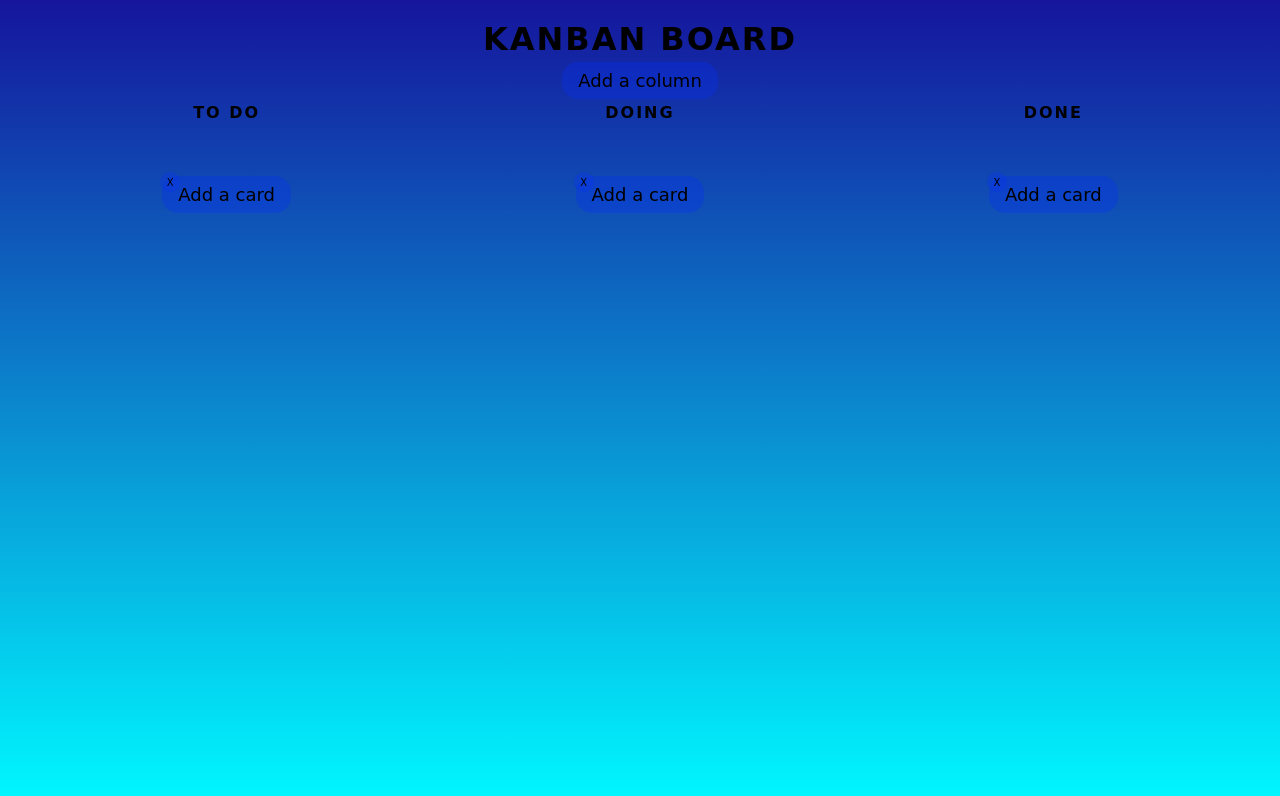
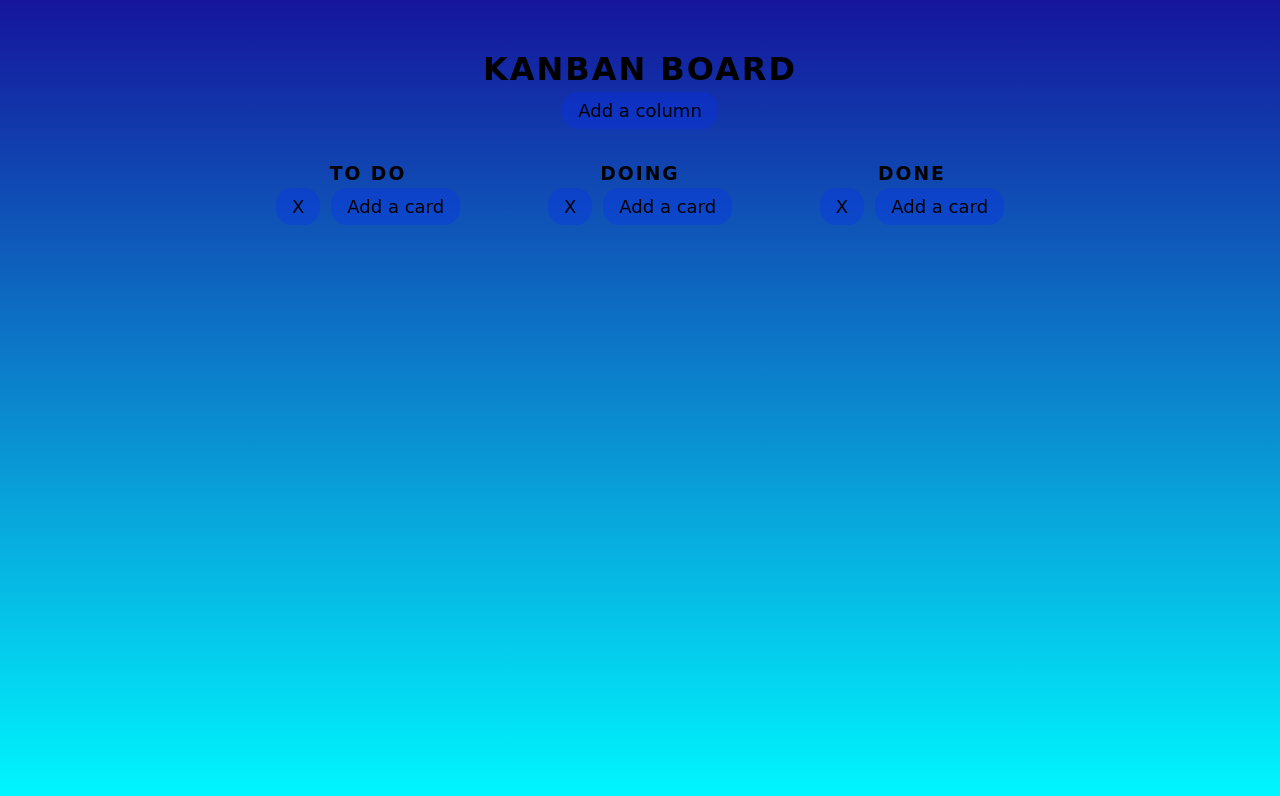
Before and after one commit to Ciri1987/kanban-trello, a website: page index.html in a window 1280 px wide. Drawn offline with nearby package versions, Linux system fonts and the light colour scheme; a web font is replaced by a local one.

Commit message:
Fix style.scss

```diff
--- a/index.html
+++ b/index.html
@@ -18,12 +18,10 @@
     </div>
     <script id="column-template" type="x-tmpl-mustache">
         <div class="column">
-            <h4 class="column-title">{{ name }}</h4>
+            <h3 class="column-title">{{ name }}</h3>
             <ul id={{ id }} class="column-card-list"></ul>
             <button class="btn-delete">X</button>
             <button class="add-card">Add a card</button>
-
-
         </div>
     </script>
     <script id="card-template" type="x-tmpl-mustache">
--- a/js/script.js
+++ b/js/script.js
@@ -48,11 +48,6 @@ document.addEventListener('DOMContentLoaded', function () {
                 this.element.parentNode.removeChild(this.element);
             }
         };
-
-
-
-
-
     }
 
     function Card(description) {
@@ -84,7 +79,7 @@ document.addEventListener('DOMContentLoaded', function () {
         name: 'Kanban Board',
         addColumn: function (column) {
             this.element.appendChild(column.element);
-            initSortable(column.id); //About this feature we will tell later
+            initSortable(column.id);
         },
         element: document.querySelector('#board .column-container')
     };
@@ -121,6 +116,4 @@ document.addEventListener('DOMContentLoaded', function () {
     todoColumn.addCard(card1);
     doingColumn.addCard(card2);
 
-
-
 });
--- a/sass/style.scss
+++ b/sass/style.scss
@@ -5,28 +5,27 @@
 }
 
 body {
-    margin: 0;
+    margin: 0 auto;
     background: linear-gradient(rgb(21, 21, 156), rgb(0, 247, 255)) fixed;
 }
 
 .board {
-    width: 100%;
+    width: 70%;
+    display: block;
     text-align: center;
     text-transform: uppercase;
     letter-spacing: 2px;
     text-shadow: #555555;
-    padding: 20px;
+    padding: 40px;
+    margin-top: 10px;
 }
 
 .column-container {
+    margin-top: 30px;
     display: flex;
-    align-items: flex-start;
-    justify-content: space-between;
+    align-items: center;
+    justify-content: center;
     flex-wrap: wrap;
-
-    div {
-        width: 33.3%;
-    }
 }
 
 button {
@@ -46,7 +45,8 @@ button {
 }
 
 .add-card,
-.create-column {
+.create-column,
+.btn-delete {
 
     color: black;
 
@@ -57,29 +57,19 @@ button {
     }
 }
 
-.btn-delete {
-    position: absolute;
-    font-size: 10px;
-    color: black;
-    width: 20px;
-    height: 20px;
-    margin: 0;
-    padding: 0;
 
+.card {
+    padding: 20px;
 }
 
-.card {
-    width: 100px;
-    height: 100px;
-    padding: 10px;
-    margin-top: 5px;
+.card-description {
 
+    background-color: rgb(196, 216, 216);
+    border-radius: 10px;
 }
-
-.card-description {}
 
 ul {
 
     list-style-type: none;
-    min-height: 50px;
+
 }
```
Also changed, not shown: css/style.css, 1 other file.
